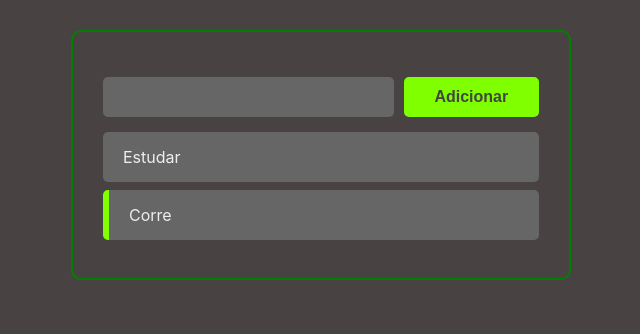
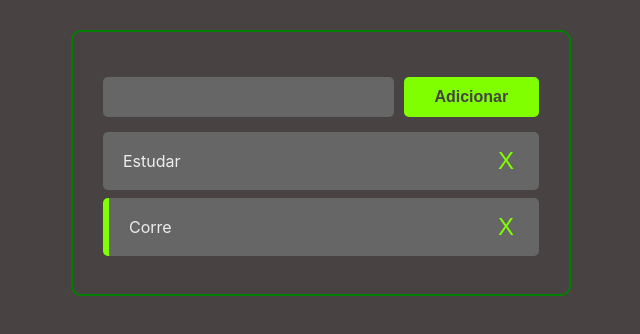
Before and after one commit to igorxcardoso/task-list-rails-react, a React (Create React App) app: page / in a window 1280 px wide. Shown: the top 334 px of the page, without its empty margins (319-959 px from the left). Built offline with nearby package versions, Linux system fonts and the light colour scheme; the HTML template or start-up script is replaced by a standard one.

Commit message:
delete function

```diff
--- a/package.json
+++ b/package.json
@@ -8,6 +8,7 @@
     "@testing-library/user-event": "^12.1.10",
     "react": "^17.0.2",
     "react-dom": "^17.0.2",
+    "react-icons": "^4.3.1",
     "react-scripts": "4.0.3",
     "uuid": "^8.3.2",
     "web-vitals": "^1.0.1"
--- a/src/App.jsx
+++ b/src/App.jsx
@@ -44,6 +44,12 @@ const App = () => {
     setTask(newTasks);
   };
 
+  const handleTaskDelettion = (taskId) => {
+    const newTasks = tasks.filter(task => task.id !== taskId)
+
+    setTask(newTasks);
+  }
+
   return (
     <>
       <div className="container">
@@ -52,6 +58,7 @@ const App = () => {
         < Tasks
           myTasks={tasks}
           handleTaskClick={handleTaskClick}
+          handleTaskDelettion={handleTaskDelettion}
         />
       </div>
     </>
--- a/src/components/Task.css
+++ b/src/components/Task.css
@@ -21,7 +21,7 @@
 
 .remove-task-button,
 .see-task-details-button {
-	background-color: #444;
+	background-color: rgb(103, 102, 102);
 	border: none;
 	font-size: 24px;
 	color: chartreuse;
--- a/src/components/Task.jsx
+++ b/src/components/Task.jsx
@@ -1,19 +1,28 @@
 import React from "react";
 import "./Task.css";
 
-const Task = ({ currentTask, handleTaskClick }) => {
+const Task = ({ currentTask, handleTaskClick, handleTaskDelettion }) => {
     return (
         <div
          className="task-container"
          style={currentTask.completed ? {borderLeft: '6px solid chartreuse'} : {}}
-         onClick={() => handleTaskClick(currentTask.id)}    // Para marcar se foi completada
          >
-            <div className="task-title">
+            <div
+             className="task-title"
+             onClick={() => handleTaskClick(currentTask.id)}    // Para marcar se foi completada
+            >
                 {currentTask.title}
+            </div>
+
+            <div className="buttons-container">
+                <button
+                 className="remove-task-button"
+                 onClick={() => handleTaskDelettion(currentTask.id)}
+                >X</button>
             </div>
         </div>
         // <div className="task-container"> { currentTask.title } </div>
     );
-}
+};
 
 export default Task;
--- a/src/components/Tasks.jsx
+++ b/src/components/Tasks.jsx
@@ -1,7 +1,7 @@
 import React from 'react';
 import Task from './Task';
 
-const Tasks = ({ myTasks, handleTaskClick }) => {
+const Tasks = ({ myTasks, handleTaskClick, handleTaskDelettion }) => {
     // debugger
     return (
         <>
@@ -9,6 +9,7 @@ const Tasks = ({ myTasks, handleTaskClick }) => {
                 <Task
                     currentTask={currentTask}
                     handleTaskClick={handleTaskClick}
+                    handleTaskDelettion={handleTaskDelettion}
                 />
             ))}
         </>
```
Also changed, not shown: 1 other file (tests, documents, lock files or other folders).
